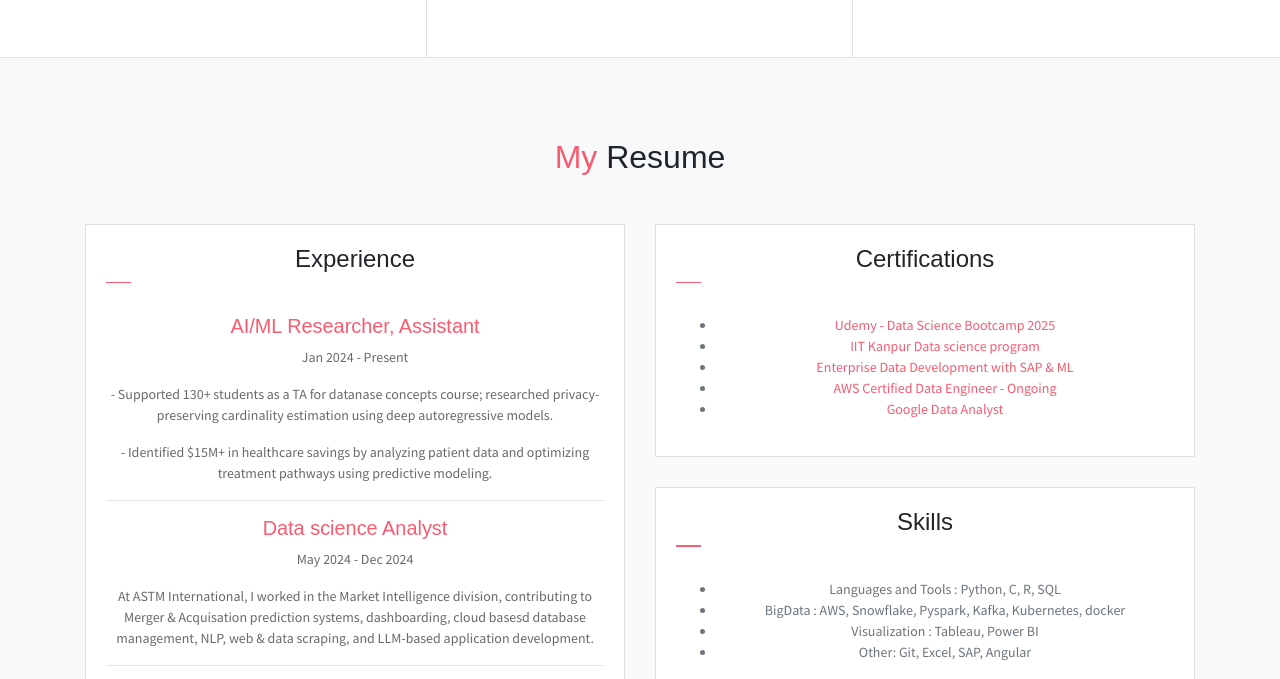
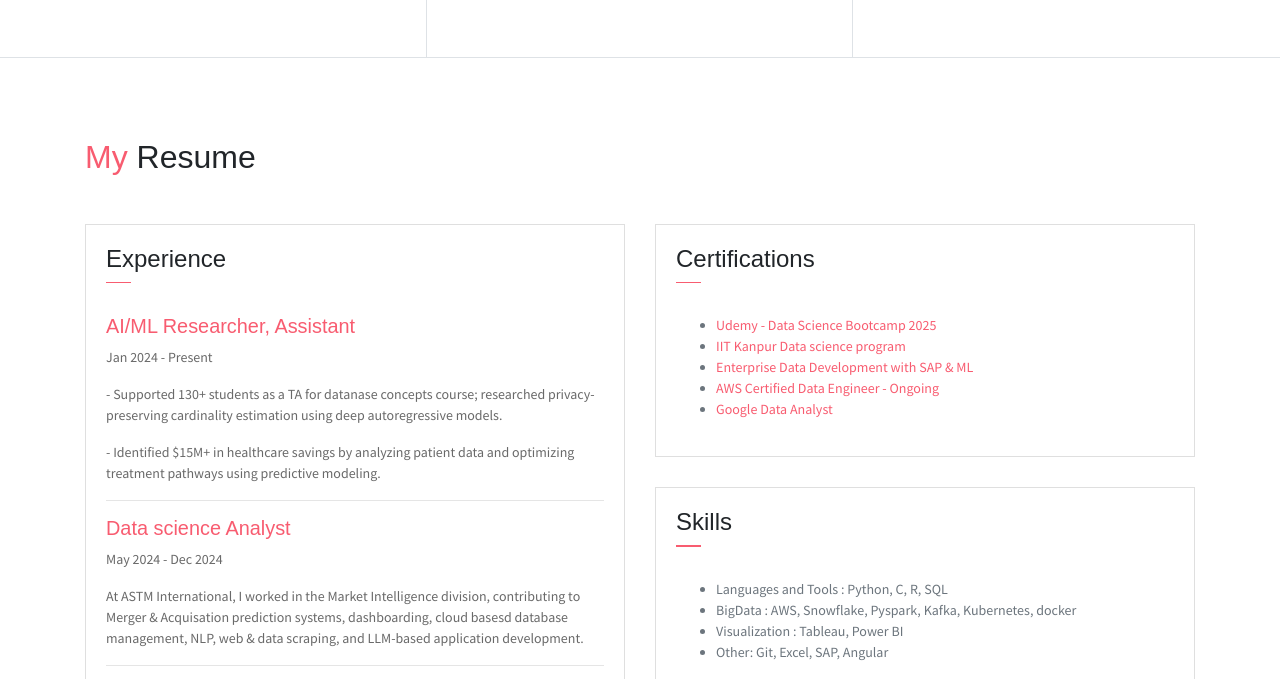
Before and after one commit to Arpl14/portfolio, a website: page public_html/index.html in a window 1280 px wide. Shown: the part 1471-2150 px from the top of the page. Drawn offline with nearby package versions, Linux system fonts and the light colour scheme; some packages are replaced by stand-ins of ours.

Commit message:
Update index.html

```diff
--- a/public_html/index.html
+++ b/public_html/index.html
@@ -178,7 +178,7 @@
     </div>
 
     <!--Resume Section-->
-    <section class="section bg-light text-center" id="resume">
+    <section class="section" id="resume">
         <div class="container">
             <h2 class="mb-5"><span class="text-danger">My</span> Resume</h2>
 
```
